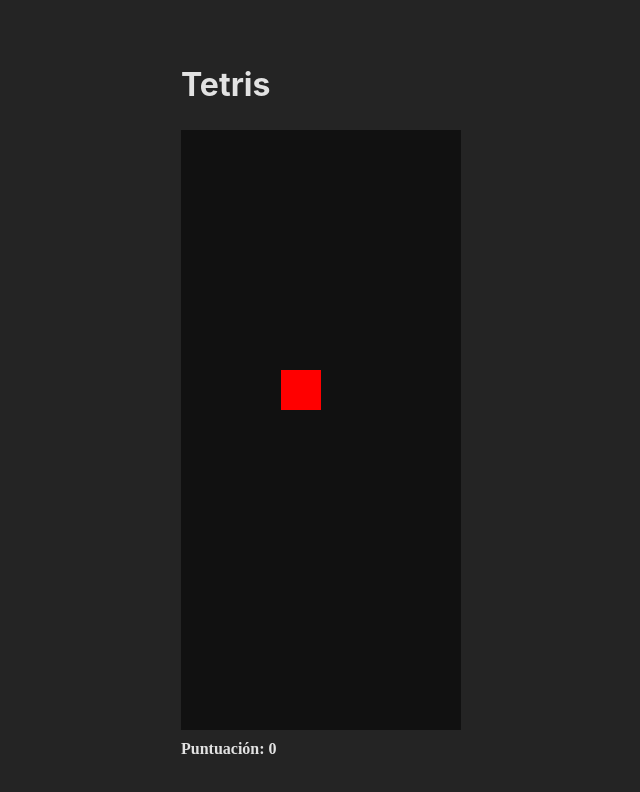
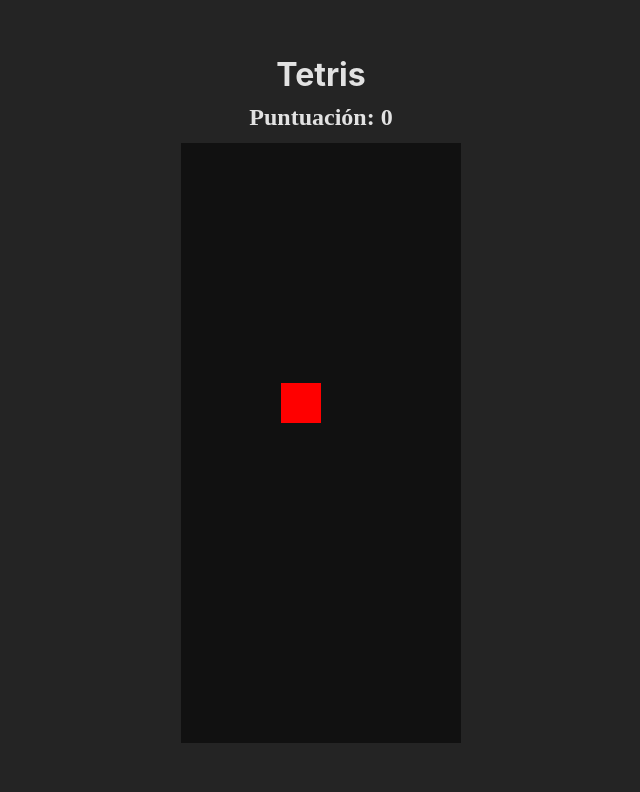
Before and after one commit to alemoles/tetrisGame, an Angular app: page /board in a window 1280 px wide. Shown: the top 792 px of the page, without its empty margins (319-959 px from the left). Built offline with nearby package versions, Linux system fonts and the light colour scheme; a web font is replaced by a local one.

Commit message:
update board page header and score title

```diff
--- a/src/app/pages/board-page/board-page.component.css
+++ b/src/app/pages/board-page/board-page.component.css
@@ -91,3 +91,18 @@ input[type="text"] {
   font-family: "Arcade In";
   font-size: 1.5rem;
 }
+
+.header-title,
+.score-row {
+  display: flex;
+  justify-content: center;
+}
+
+.header-title > * {
+  margin: 0;
+}
+
+.score-row {
+  margin-bottom: 0.5rem;
+  font-size: 1.5rem;
+}
--- a/src/app/pages/board-page/board-page.component.html
+++ b/src/app/pages/board-page/board-page.component.html
@@ -1,4 +1,11 @@
-<h1>Tetris</h1>
+<div class="header-title">
+  <h1>Tetris</h1>
+</div>
+<div class="score-row">
+  <strong>
+    Puntuación: <span>{{ score }}</span>
+  </strong>
+</div>
 <div>
   <canvas
     [ngClass]="{ 'blur-effect': completed || showNameInput }"
@@ -22,6 +29,3 @@
     </div>
   </div>
 </div>
-<strong
-  >Puntuación: <span>{{ score }}</span></strong
->
```
